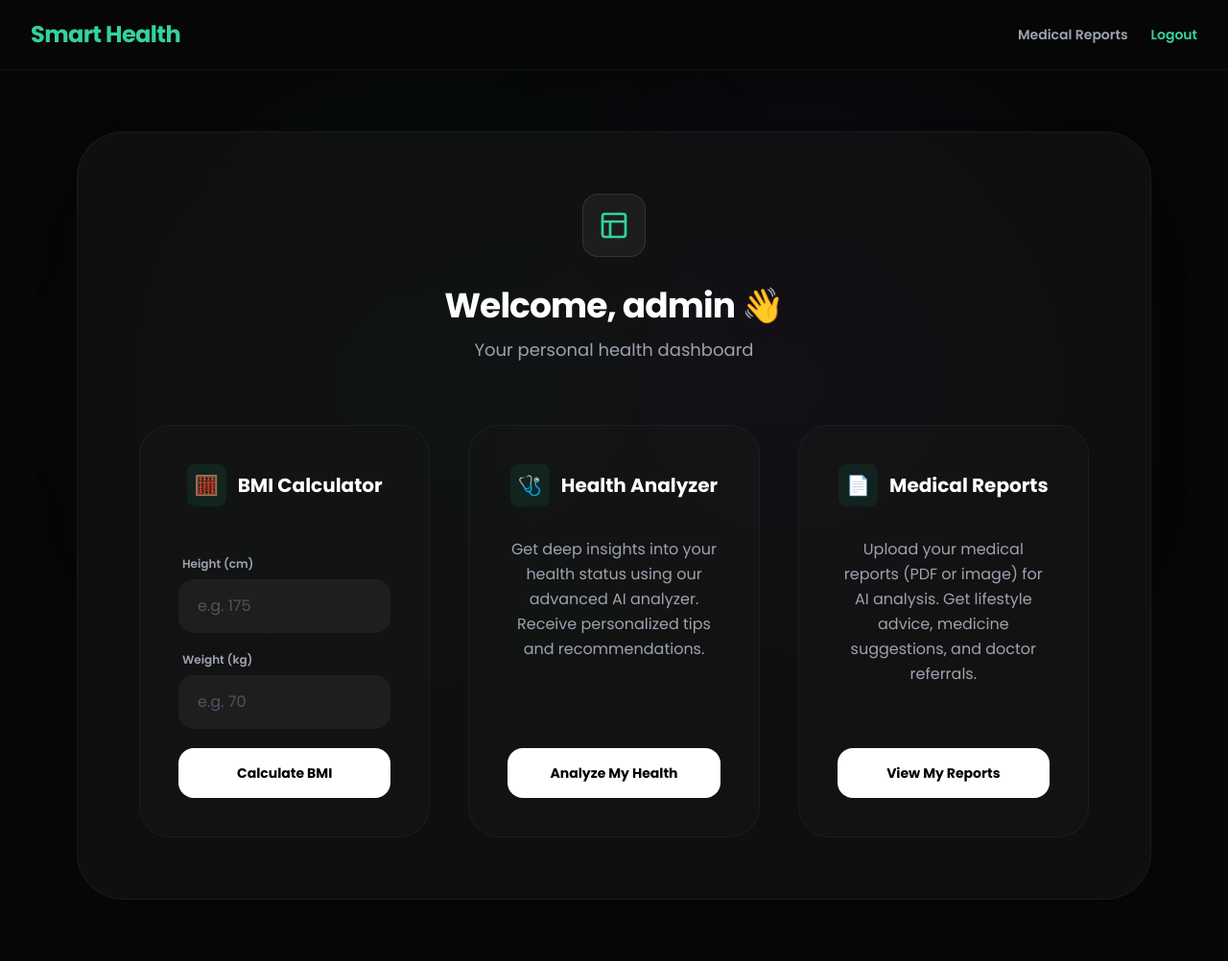
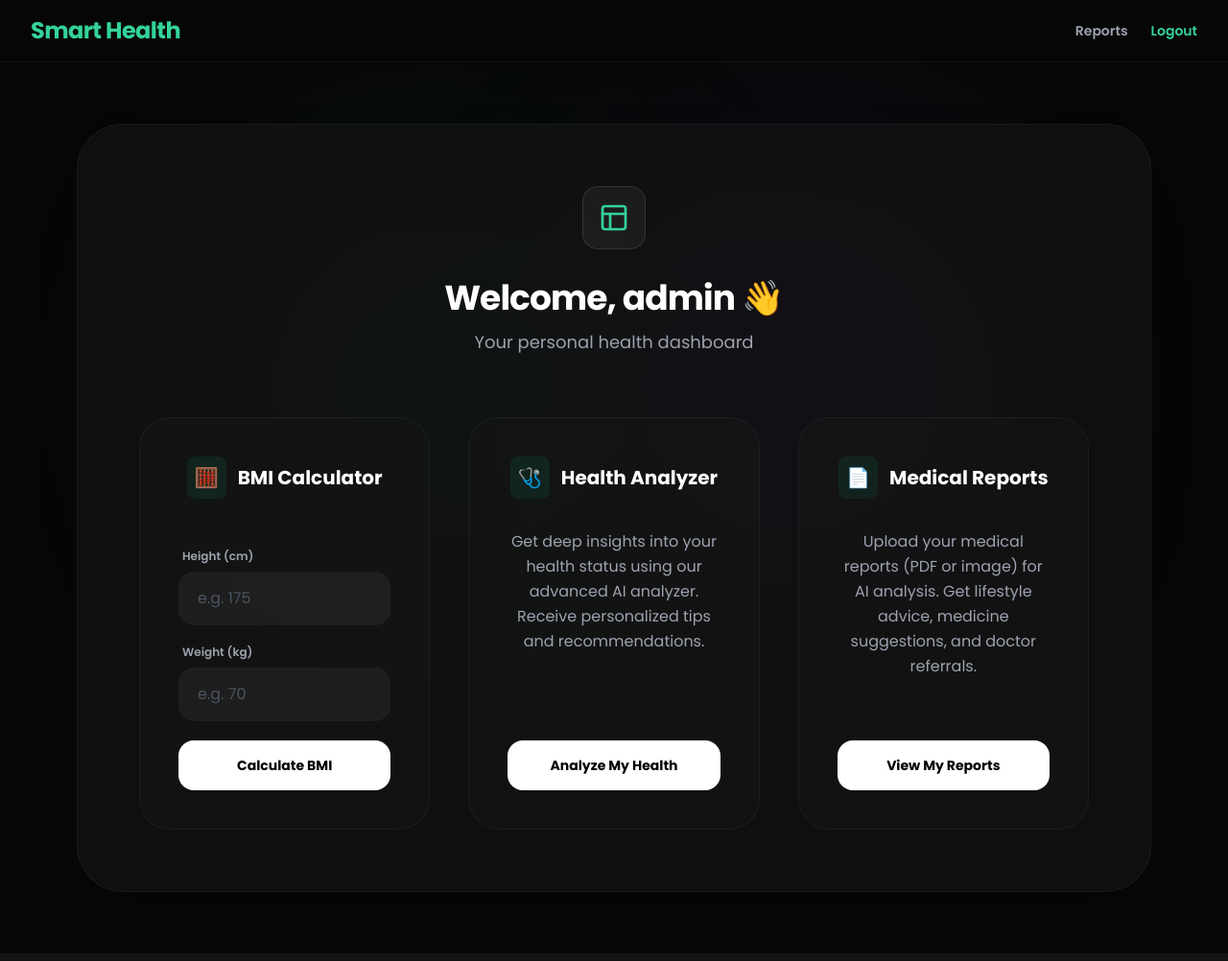
Before and after one commit to Shahil2/Health_Recommendation, a Django app: page / in a window 1280 px wide. Shown: the whole page at 96% size. Run offline with Django 5.2, Linux system fonts and the light colour scheme; a user stored in the database is signed in; some libraries are stand-ins or nearby versions.

Commit message:
app chnages

```diff
--- a/healthapp/templates/healthapp/base.html
+++ b/healthapp/templates/healthapp/base.html
@@ -4,7 +4,10 @@
 
 <head>
     <meta charset="UTF-8">
+    <meta name="viewport" content="width=device-width, initial-scale=1.0, maximum-scale=1.0, user-scalable=no">
     <title>Smart Health</title>
+    <link rel="manifest" href="{% static 'healthapp/manifest.json' %}">
+    <meta name="theme-color" content="#10b981">
     <script src="https://cdn.tailwindcss.com"></script>
     <link href="https://fonts.googleapis.com/css2?family=Poppins:wght@300;400;500;600;700&display=swap"
         rel="stylesheet">
@@ -12,6 +15,18 @@
     <style>
         body {
             font-family: 'Poppins', sans-serif;
+            -webkit-tap-highlight-color: transparent;
+            -webkit-touch-callout: none;
+            -webkit-user-select: none;
+            user-select: none;
+            padding: env(safe-area-inset-top) env(safe-area-inset-right) env(safe-area-inset-bottom) env(safe-area-inset-left);
+        }
+
+        input,
+        textarea,
+        [contenteditable="true"] {
+            -webkit-user-select: text;
+            user-select: text;
         }
     </style>
 </head>
--- a/healthapp/templates/healthapp/home.html
+++ b/healthapp/templates/healthapp/home.html
@@ -12,21 +12,25 @@
 </div>
 
 <!-- Header / Navbar -->
-<nav class="sticky top-0 z-50 bg-[#070707]/80 backdrop-blur-md border-b border-white/5 px-8 py-5">
+<nav class="sticky top-0 z-50 bg-[#070707]/80 backdrop-blur-md border-b border-white/5 px-4 md:px-8 py-4">
     <div class="max-w-7xl mx-auto flex justify-between items-center">
-        <h1 class="text-2xl font-bold text-emerald-400 tracking-tight">Smart Health</h1>
-        <div class="flex items-center gap-6">
-            <a href="{% url 'report_list' %}" class="text-sm font-semibold text-gray-400 hover:text-emerald-400 transition-colors">Medical Reports</a>
-            <a href="{% url 'logout' %}" class="text-sm font-semibold text-emerald-400 hover:text-emerald-300 transition-colors">Logout</a>
+        <h1 class="text-xl md:text-2xl font-bold text-emerald-400 tracking-tight">Smart Health</h1>
+        <div class="flex items-center gap-4 md:gap-6">
+            <a href="{% url 'report_list' %}"
+                class="text-xs md:text-sm font-semibold text-gray-400 hover:text-emerald-400 transition-colors">Reports</a>
+            <a href="{% url 'logout' %}"
+                class="text-xs md:text-sm font-semibold text-emerald-400 hover:text-emerald-300 transition-colors">Logout</a>
         </div>
     </div>
 </nav>
 
-<div class="max-w-6xl mx-auto px-4 py-16">
+<div class="max-w-6xl mx-auto px-2 md:px-4 py-6 md:py-16">
     <!-- Main Dashboard Card -->
-    <div class="bg-[#121212]/80 backdrop-blur-2xl rounded-[48px] border border-white/5 shadow-2xl p-10 md:p-16">
-        <div class="text-center mb-16">
-            <div class="inline-block mb-6 p-4 bg-white/5 rounded-2xl border border-white/10 text-emerald-400">
+    <div
+        class="bg-[#121212]/80 backdrop-blur-2xl rounded-[32px] md:rounded-[48px] border border-white/5 shadow-2xl p-6 md:p-16">
+        <div class="text-center mb-10 md:mb-16">
+            <div
+                class="inline-block mb-4 md:mb-6 p-3 md:p-4 bg-white/5 rounded-2xl border border-white/10 text-emerald-400">
                 <svg xmlns="http://www.w3.org/2000/svg" width="32" height="32" viewBox="0 0 24 24" fill="none"
                     stroke="currentColor" stroke-width="2" stroke-linecap="round" stroke-linejoin="round">
                     <rect x="3" y="3" width="18" height="18" rx="2" ry="2" />
@@ -41,8 +45,8 @@
         <div class="grid grid-cols-1 md:grid-cols-3 gap-10 mt-10">
             <!-- BMI Calculator Card -->
             <div
-                class="relative group p-10 bg-[#161616]/50 rounded-[32px] border border-white/5 hover:border-emerald-500/20 transition-all flex flex-col items-center">
-                <h3 class="text-xl font-bold text-white mb-8 flex items-center">
+                class="relative group p-6 md:p-10 bg-[#161616]/50 rounded-[24px] md:rounded-[32px] border border-white/5 hover:border-emerald-500/20 transition-all flex flex-col items-center">
+                <h3 class="text-lg md:text-xl font-bold text-white mb-6 md:mb-8 flex items-center">
                     <span class="mr-3 p-2 bg-emerald-500/10 rounded-lg">🧮</span> BMI Calculator
                 </h3>
 
@@ -112,7 +116,8 @@
                         <span class="mr-3 p-2 bg-emerald-500/10 rounded-lg">📄</span> Medical Reports
                     </h3>
                     <p class="text-gray-400 text-base leading-relaxed mb-12">
-                        Upload your medical reports (PDF or image) for AI analysis. Get lifestyle advice, medicine suggestions, and doctor referrals.
+                        Upload your medical reports (PDF or image) for AI analysis. Get lifestyle advice, medicine
+                        suggestions, and doctor referrals.
                     </p>
                 </div>
 
--- /dev/null
+++ b/mobile_setup/activity_main.xml
@@ -0,0 +1,5 @@
+<?xml version="1.0" encoding="utf-8"?>
+<WebView xmlns:android="http://schemas.android.com/apk/res/android"
+    android:id="@+id/webview"
+    android:layout_width="match_parent"
+    android:layout_height="match_parent" />
--- a/requirements.txt
+++ b/requirements.txt
@@ -3,3 +3,4 @@ python-dotenv>=1.0
 google-generativeai>=0.8.0
 PyMuPDF>=1.24.0
 Pillow>=10.0.0
+gunicorn>=21.0.0
```
Also changed, not shown: healthapp/templates/healthapp/report_list.html (+33 -23 lines), healthapp/templates/healthapp/report_upload.html (+30 -18 lines), mobile_setup/AndroidManifest.xml (added, +26 -0 lines), healthapp/static/healthapp/manifest.json (added), 1 other file.
